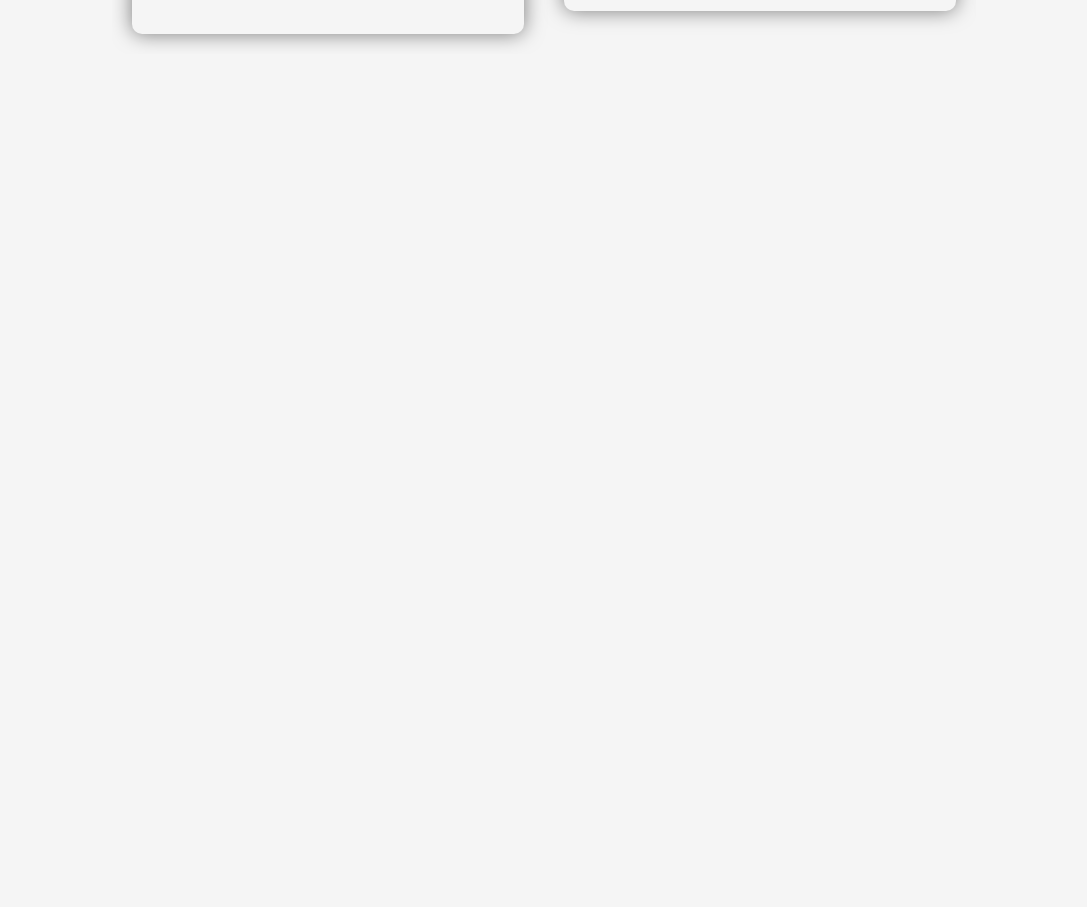
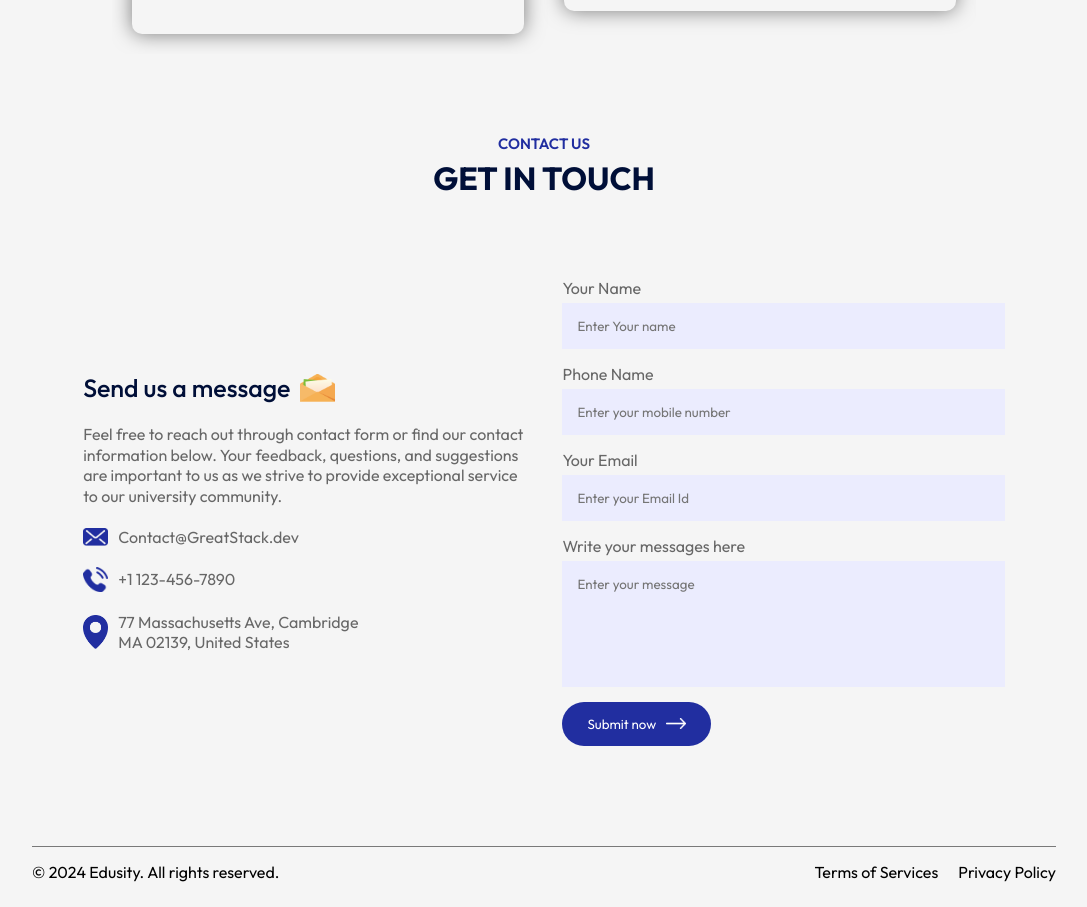
Before and after one commit to mazharulislam-12/Innovatia-University-website-with-react-js, a React (Vite) app: page / in a window 1280 px wide. Shown: the part 2876-3783 px from the top of the page, without its empty margins (96-1183 px from the left). Before the commit the page ends 3010 px from the top, so only its background shows below. Built offline with nearby package versions, Linux system fonts and the light colour scheme; a web font is replaced by a local one.

Commit message:
contact sectiona and footer section

```diff
--- a/src/App.jsx
+++ b/src/App.jsx
@@ -1,5 +1,7 @@
 import About from "./Components/About/About"
 import Campus from "./Components/Campus/Campus"
+import Contact from "./Components/Contact/Contact"
+import Footer from "./Components/Footer/Footer"
 import Hero from "./Components/Hero/Hero"
 import Navbar from "./Components/Navbar/Navbar"
 import Program from "./Components/Program/Program"
@@ -20,6 +22,9 @@
         <Campus/>
         <Title subTitle='TESTIMONIALS' title='What Student Says' />
         <Testimonial/>
+        <Title subTitle='Contact Us' title='Get in Touch' />
+        <Contact/>
+        <Footer/>
       </div>
 
     </div>
--- /dev/null
+++ b/src/Components/Contact/Contact.css
@@ -0,0 +1,56 @@
+.contact{
+    margin: 80px auto;
+    max-width: 90%;
+    display: flex;
+    align-items: center;
+    justify-content: space-between;
+
+}
+.contact-col{
+    flex-basis: 48%;
+    color: #676767;
+
+}
+.contact-col h3{
+    color: #000f38;
+    font-weight: 500;
+    font-size: 25px;
+    display: flex;
+    align-items: center;
+    margin-bottom: 20px;
+}
+.contact-col h3 img{
+    width: 35px;
+    margin-left: 10px;
+}
+.contact-col p{
+    max-width: 450px;
+    line-height: 1.3;
+}
+.contact-col ul li{
+    display: flex;
+    align-items: center;
+    margin: 20px 0;
+}
+.contact-col ul li img{
+    width: 25px;
+    margin-right: 10px;
+
+}
+.contact form input, .contact form textarea{
+    display: block;
+    width: 100%;
+    background: #EBECFE;
+    padding: 15px;
+    border: 0;
+    outline: 0;
+    margin-bottom: 15px;
+    margin-top: 5px;
+    resize: none;
+
+}
+.contact-col span{
+    display: block;
+    margin: 20px 0;
+
+}
--- /dev/null
+++ b/src/Components/Contact/Contact.jsx
@@ -0,0 +1,64 @@
+import React from 'react';
+import './Contact.css';
+import msg_icon from '../../assets/msg-icon.png';
+import mail_icon from '../../assets/mail-icon.png';
+import phone_icon from '../../assets/phone-icon.png';
+import location_icon from '../../assets/location-icon.png';
+import white_arrow from '../../assets/white-arrow.png';
+
+const Contact = () => {
+    const [result, setResult] = React.useState("");
+
+    const onSubmit = async (event) => {
+        event.preventDefault();
+        setResult("Sending....");
+        const formData = new FormData(event.target);
+
+        formData.append("access_key", "55783b66-4b01-4530-b035-b8890b559c26");
+
+        const response = await fetch("https://api.web3forms.com/submit", {
+            method: "POST",
+            body: formData
+        });
+
+        const data = await response.json();
+
+        if (data.success) {
+            setResult("Form Submitted Successfully");
+            event.target.reset();
+        } else {
+            console.log("Error", data);
+            setResult(data.message);
+        }
+    };
+
+    return (
+        <div className='contact'>
+            <div className="contact-col">
+                <h3>Send us a message <img src={msg_icon} alt="" /></h3>
+                <p>Feel free to reach out through contact form or find our contact information below. Your feedback, questions, and suggestions are important to us as we strive to provide exceptional service to our university community.</p>
+                <ul>
+                    <li><img src={mail_icon} alt="" /> Contact@GreatStack.dev</li>
+                    <li><img src={phone_icon} alt="" /> +1 123-456-7890</li>
+                    <li><img src={location_icon} alt="" /> 77 Massachusetts Ave, Cambridge <br />MA 02139, United States</li>
+                </ul>
+            </div>
+            <div className="contact-col">
+                <form onSubmit={onSubmit}>
+                    <label>Your Name</label>
+                    <input type="text" name="name" placeholder='Enter Your name' required />
+                    <label>Phone Name</label>
+                    <input type="tel" name="phone" placeholder='Enter your mobile number' required />
+                    <label>Your Email</label>
+                    <input type="email" name="email" placeholder='Enter your Email Id' />
+                    <label>Write your messages here</label>
+                    <textarea name="message" rows='6' placeholder='Enter your message' required></textarea>
+                    <button type="submit" className='btn dark-btn'>Submit now <img src={white_arrow} alt="" /></button>
+                </form>
+                <span>{result}</span>
+            </div>
+        </div>
+    );
+}
+
+export default Contact;
--- /dev/null
+++ b/src/Components/Footer/Footer.css
@@ -0,0 +1,14 @@
+.footer{
+    margin: 10px auto;
+    display: flex;
+    align-items: center;
+    justify-content: space-between;
+    border-top: 1px solid #797979 ;
+    padding: 15px 0;
+}
+.footer ul li{
+    list-style: none;
+    display: inline-block;
+    margin-left: 20px;
+
+}
--- /dev/null
+++ b/src/Components/Footer/Footer.jsx
@@ -0,0 +1,14 @@
+import './Footer.css'
+const Footer = () => {
+  return (
+    <div className='footer'>
+        <p>&copy; 2024 Edusity. All rights reserved.</p>
+        <ul>
+            <li>Terms of Services</li>
+            <li>Privacy Policy</li>
+        </ul>
+    </div>
+  )
+}
+
+export default Footer
```
